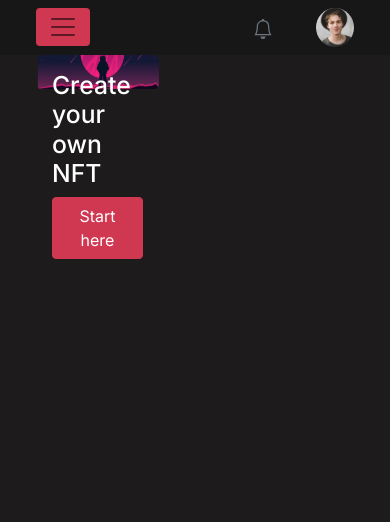
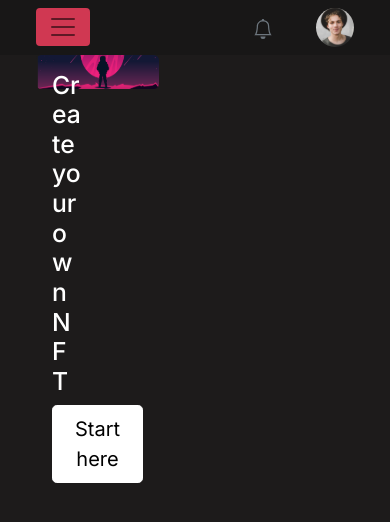
Before and after one commit to SebasttianDaza/buyNftDashboard, a React (Vite) app: page / in a window 390 px wide. Shown: the top 522 px of the page. Built offline with nearby package versions, Linux system fonts and the light colour scheme.

Commit message:
Correction css responsive with components

```diff
--- a/src/App.jsx
+++ b/src/App.jsx
@@ -40,14 +40,14 @@ const App = () => {
     <>
       <Container fluid>
         <Row>
+          <Navegation breakpoint={breakpoint} />
           {/* If it's to more 992px show another components, bit if not also */}
-          <Navegation breakpoint={breakpoint} />
-          <Col className="bg-body" xs={6}>
+          <Col className="bg-body col-sm-6">
             {/* If it's to more 992px show, but if not show */}
             <ComponentForm breakpoint={isActive} />
             <Header />
           </Col>
-          <Col className="col-md-auto">
+          <Col className="col-sm-3">
             {/* If it's to more 992px show, but if not show */}
             <ComponentProfile breakpoint={isActive} />
           </Col>
--- a/src/Components/Buttons/buttonBackground.jsx
+++ b/src/Components/Buttons/buttonBackground.jsx
@@ -1,9 +1,9 @@
 import PropTypes from "prop-types";
 import Button from "react-bootstrap/Button";
 
-const ButtonBackground = ({Content}) => {
+const ButtonBackground = ({Content, classGeneral, size}) => {
   return (
-    <Button variant="primary" size="size">
+    <Button variant="primary" size={size} className={classGeneral}>
       {Content}
     </Button>
   );
@@ -11,6 +11,8 @@ const ButtonBackground = ({Content}) => {
 
 ButtonBackground.propTypes = {
   Content: PropTypes.string,
+  classGeneral: PropTypes.string,
+  size: PropTypes.string,
 };
 
 export default ButtonBackground;
--- a/src/Components/Card/CardBackground.jsx
+++ b/src/Components/Card/CardBackground.jsx
@@ -4,13 +4,13 @@ import PropTypes from "prop-types";
 import ButtonBackground from "../Buttons/buttonBackground";
 
 const ComponentCardBackground = (props) => {
-  const {imageBackground, classGeneral, contentBtn, title, classTitle} = props;
+  const {imageBackground, classGeneral, contentBtn, title, classTitle, classBtn} = props;
   return (
     <Card className={classGeneral}>
       <Card.Img src={imageBackground} alt="Card Image" />
       <Card.ImgOverlay className="">
         <Card.Title className={classTitle}>{title}</Card.Title>
-        <ButtonBackground Content={contentBtn} />
+        <ButtonBackground Content={contentBtn} size="lg" classGeneral={classBtn} />
       </Card.ImgOverlay>
     </Card>
   );
@@ -22,6 +22,7 @@ ComponentCardBackground.propTypes = {
   contentBtn: PropTypes.string,
   title: PropTypes.string,
   classTitle: PropTypes.string,
+  classBtn: PropTypes.string,
 };
 
 export default ComponentCardBackground;
--- a/src/Pages/Header/Header.jsx
+++ b/src/Pages/Header/Header.jsx
@@ -19,7 +19,8 @@ const Header = () => {
     <Container>
       <ComponentCardBackground
         classGeneral="bg-body text-white border-0"
-        classTitle="text-sm-start fs-2"
+        classTitle="text-sm-start fs-2 col-4"
+        classBtn="btn-info"
         imageBackground={imageBackground}
         contentBtn="Start here"
         title="Create your own NFT"
--- a/src/Pages/Nav/nav.css
+++ b/src/Pages/Nav/nav.css
@@ -8,12 +8,11 @@
         display: block;
     }
 
+}
 .sidebar {
-        position : fixed;
     top : 0;
     bottom : 0;
     left : 0;
     min-height: 100vh !important;
     z-index: 998;
 }
-}
--- a/src/Pages/Nav/nav.jsx
+++ b/src/Pages/Nav/nav.jsx
@@ -24,7 +24,9 @@ const Navegation = ({breakpoint}) => {
         collapseOnSelect
         expand="lg"
         className={
-          breakpoint ? "bg-dark" : "bg-dark sidebar col-md-3 flex-column border-end border-light"
+          breakpoint
+            ? "bg-dark"
+            : "bg-dark sidebar fixed-top col-md-3 flex-column border-end border-light"
         }
         onSelect={(selectedKey) => alert(`selected ${selectedKey}`)}
       >
--- a/src/styles/scss/custom.scss
+++ b/src/styles/scss/custom.scss
@@ -5,6 +5,7 @@ $principal: #D03852;
 $prinipal-background : #181717;
 $background-body:#1D1B1B;
 $borderColor-background: rgb(0, 0, 0);
+$background-button: #ffffff;
 
 // !Modify variable bootstrap
 
@@ -12,6 +13,7 @@ $primary: $principal;
 $dark: $prinipal-background;
 $body-bg: $background-body;
 $light: $borderColor-background;
+$info: $background-button;
 
 $font-family-sans-serif: 'Inter', sans-serif;
 
```
Also changed, not shown: src/styles/scss/custom.css, 1 other file (tests, documents, lock files or other folders). Lines whose indentation alone changed are shown as unchanged.
